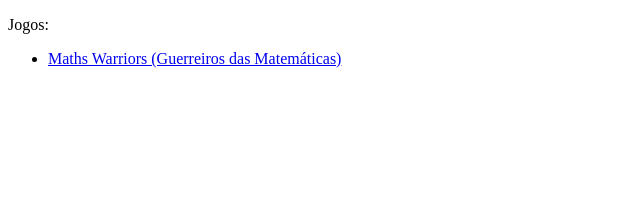
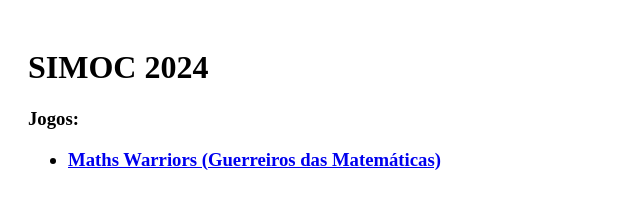
Before and after one commit to amplexoedu/SIMOC, a plain HTML site: page index.html in a window 1280 px wide. Shown: the whole page, without its empty margins (0-640 px from the left). Drawn offline with Linux system fonts and the light colour scheme.

Commit message:
chore: Add CSS styling and update page structure

```diff
--- a/index.html
+++ b/index.html
@@ -3,14 +3,16 @@
 <head>
     <meta charset="UTF-8">
     <meta name="viewport" content="width=device-width, initial-scale=1.0">
+    <link rel="stylesheet" href="style.css">
     <title>SIMOC 2024</title>
 </head>
 <body>
-  <p>Jogos:
+  <h1>SIMOC 2024</h1>
+  <h3>Jogos:
     <ul>
       <li><a href="./MathsWarriors/MathsWarriors.html">Maths Warriors (Guerreiros das Matemáticas)</a></li>
 
     </ul>
-  </p>
+  </h3>
 </body>
 </html>
--- /dev/null
+++ b/style.css
@@ -0,0 +1,5 @@
+
+
+body {
+    padding: 20px;
+}
```
